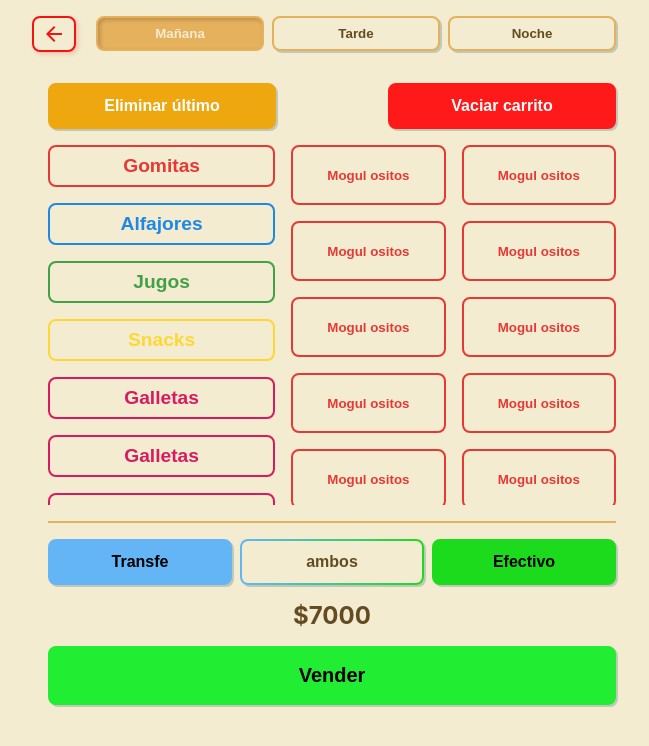
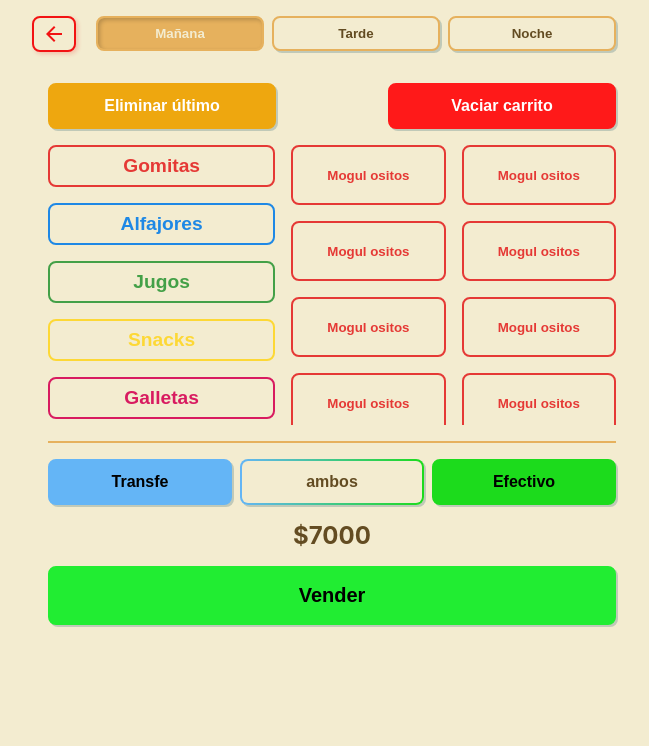
Before and after one commit to ODICRACK/kioscoFrontV2, a React (Vite) app: page /ventas in a window 1280 px wide. Shown: the top 746 px of the page, without its empty margins (308-957 px from the left). Built offline with nearby package versions, Linux system fonts and the light colour scheme.

Commit message:
intento 4

```diff
--- a/src/App.css
+++ b/src/App.css
@@ -378,7 +378,7 @@ body {
 
 .ventas__categories {
   flex: 0 0 40%;
-  height: 45vh;
+  height: 35vh;
   display: flex;
   flex-direction: column;
   gap: 1rem;
@@ -391,7 +391,7 @@ body {
   grid-template-columns: repeat(2, 1fr);
   gap: 1rem;
   align-content: start;
-  height: 45vh;
+  height: 35vh;
   overflow-y: auto;
 }
 
```
